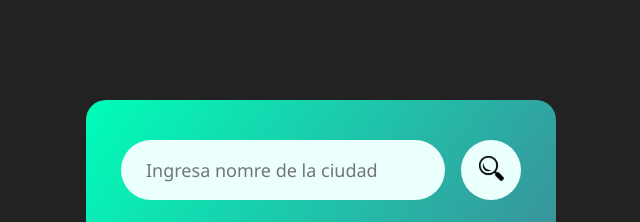
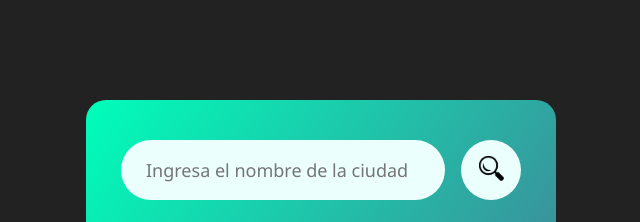
Before and after one commit to Slymerg/Tempcracker-github.io, a plain HTML site: page index.html in a window 1280 px wide. Shown: the top 222 px of the page, 319-959 px from the left. Drawn offline with Linux system fonts and the light colour scheme.

Commit message:
Update index.html

```diff
--- a/index.html
+++ b/index.html
@@ -14,7 +14,7 @@
         <div class="buscador">
             <input
                 type="text"
-                placeholder="Ingresa nomre de la ciudad"
+                placeholder="Ingresa el nombre de la ciudad"
                 spellcheck="false"
                 autocomplete="false"
                 id="input-ciudad"
```
